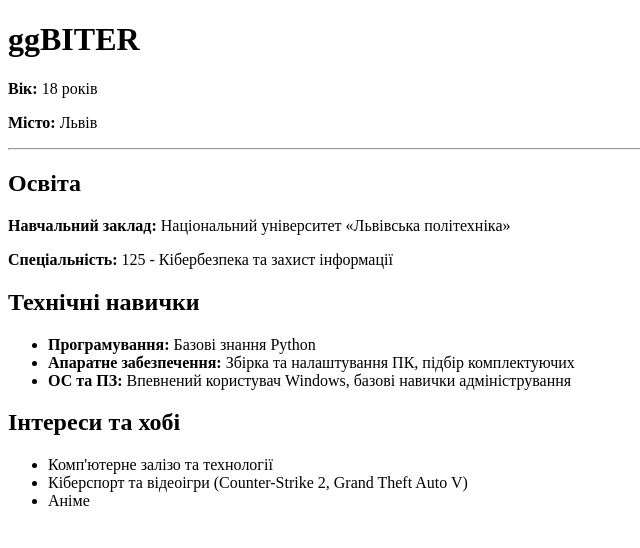
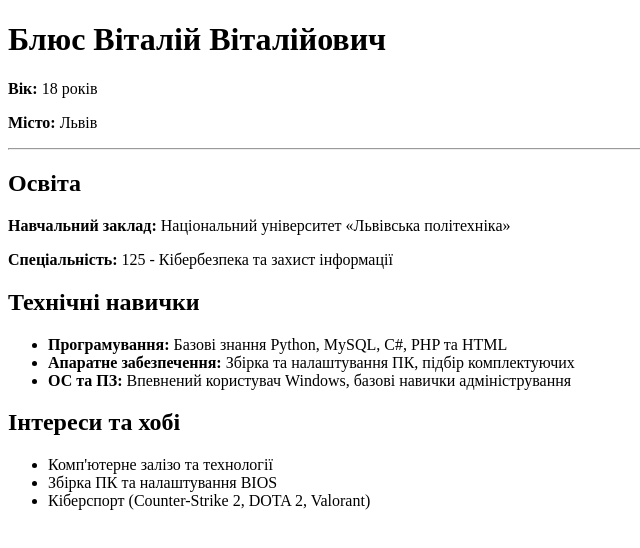
Before and after one commit to ggBITER/my-cv-website, a plain HTML site: page index.html in a window 1280 px wide. Shown: the whole page, without its empty margins (0-640 px from the left). Drawn offline with Linux system fonts and the light colour scheme.

Commit message:
Оновив інформацію про хобі та додав нові навички

```diff
--- a/index.html
+++ b/index.html
@@ -8,7 +8,7 @@
 <body>
 
     <header>
-        <h1>ggBITER</h1>
+        <h1>Блюс Віталій Віталійович</h1>
         <p><strong>Вік:</strong> 18 років</p>
         <p><strong>Місто:</strong> Львів</p>
         <hr>
@@ -24,7 +24,7 @@
         <section>
             <h2>Технічні навички</h2>
             <ul>
-                <li><strong>Програмування:</strong> Базові знання Python</li>
+                <li><strong>Програмування:</strong> Базові знання Python, MySQL, C#, PHP та HTML</li>
                 <li><strong>Апаратне забезпечення:</strong> Збірка та налаштування ПК, підбір комплектуючих</li>
                 <li><strong>ОС та ПЗ:</strong> Впевнений користувач Windows, базові навички адміністрування</li>
             </ul>
@@ -34,8 +34,8 @@
             <h2>Інтереси та хобі</h2>
             <ul>
                 <li>Комп'ютерне залізо та технології</li>
-                <li>Кіберспорт та відеоігри (Counter-Strike 2, Grand Theft Auto V)</li>
-                <li>Аніме</li>
+                <li>Збірка ПК та налаштування BIOS</li>
+                <li>Кіберспорт (Counter-Strike 2, DOTA 2, Valorant)</li>
             </ul>
         </section>
     </main>
```
